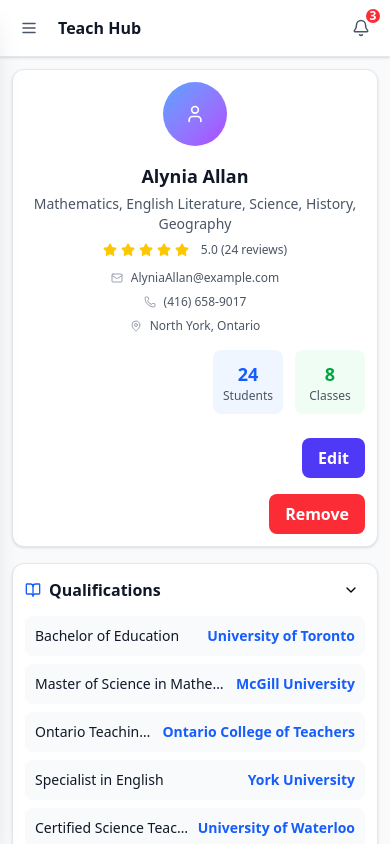
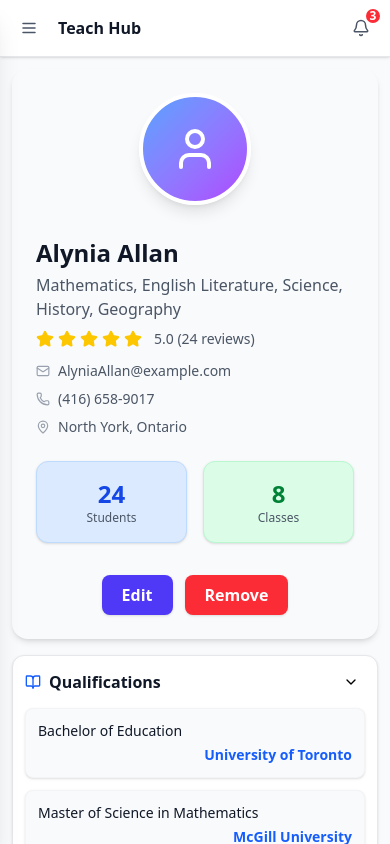
Before and after one commit to chaudhary64/teacher-management-system, a Next.js app: page /teacher/1 in a window 390 px wide. Shown: the top 844 px of the page. Built offline with nearby package versions, Linux system fonts and the light colour scheme.

Commit message:
style: Improve UI consistency and responsiveness in TeacherManagementInterface and EditTeacherPage

```diff
--- a/src/app/components/TeacherManagementInterface.tsx
+++ b/src/app/components/TeacherManagementInterface.tsx
@@ -172,7 +172,7 @@ const TeacherManagementInterface: React.FC<TeacherManagementInterfaceProps> = ({
     return (
       <div className="bg-white rounded-xl shadow-sm border border-gray-200">
         <div className="p-3 sm:p-4 lg:p-6">
-          <div className="flex items-center justify-between mb-4">
+          <div className="flex flex-col xs:flex-row xs:items-center xs:justify-between gap-2 mb-4">
             <h3 className="text-base sm:text-lg font-semibold text-gray-900 flex items-center">
               <Calendar
                 size={16}
@@ -180,19 +180,21 @@ const TeacherManagementInterface: React.FC<TeacherManagementInterfaceProps> = ({
               />
               Schedule Calendar
             </h3>
-            <div className="flex items-center space-x-2">
+            <div className="flex items-center justify-between w-full xs:w-auto gap-1 sm:gap-2">
               <button
                 onClick={() => navigateMonth(-1)}
-                className="p-2 hover:bg-gray-100 rounded-lg cursor-pointer"
+                className="p-2 hover:bg-gray-100 rounded-lg cursor-pointer flex-shrink-0"
+                aria-label="Previous Month"
               >
                 <ChevronLeft size={16} />
               </button>
-              <span className="text-sm font-medium min-w-[120px] text-center">
+              <span className="text-sm font-medium min-w-0 flex-1 text-center truncate">
                 {formatCalendarDate(currentDate)}
               </span>
               <button
                 onClick={() => navigateMonth(1)}
-                className="p-2 hover:bg-gray-100 rounded-lg cursor-pointer"
+                className="p-2 hover:bg-gray-100 rounded-lg cursor-pointer flex-shrink-0"
+                aria-label="Next Month"
               >
                 <ChevronRight size={16} />
               </button>
@@ -374,92 +376,101 @@ const TeacherManagementInterface: React.FC<TeacherManagementInterfaceProps> = ({
     router.push("/teachers");
   };
   return (
-    <div className="min-h-screen bg-gray-50">
+    <div className="min-h-screen">
       <ScheduleModal />
       <div className="flex flex-col min-h-screen">
         <main className="flex-1 p-3 sm:p-4 lg:p-6">
           <div className="space-y-4 sm:space-y-6">
-            <div className="bg-white rounded-xl shadow-sm border border-gray-200 p-3 sm:p-4 lg:p-6">
-              <div className="flex flex-col space-y-4 sm:space-y-0 sm:flex-row sm:items-start sm:space-x-4 lg:space-x-6">
-                <div className="flex-shrink-0 text-center sm:text-left">
-                  <div className="w-16 h-16 sm:w-20 sm:h-20 lg:w-24 lg:h-24 bg-gradient-to-br from-blue-400 to-purple-500 rounded-full flex items-center justify-center mx-auto sm:mx-0">
-                    <User
-                      size={20}
-                      className="text-white sm:w-6 sm:h-6 lg:w-8 lg:h-8"
-                    />
+            <div className="rounded-2xl shadow-md p-6 sm:p-8 lg:p-10">
+              <div className="flex flex-col md:flex-row md:items-center gap-8 md:gap-10">
+                {/* Avatar */}
+                <div className="flex-shrink-0 flex flex-col items-center md:items-start">
+                  <div className="w-28 h-28 md:w-32 md:h-32 bg-gradient-to-br from-blue-400 to-purple-500 rounded-full flex items-center justify-center shadow-lg border-4 border-white">
+                    <User size={48} className="text-white" />
                   </div>
                 </div>
-                <div className="flex-1 text-center sm:text-left min-w-0">
-                  <h2 className="text-lg sm:text-xl lg:text-2xl font-bold text-gray-900 mb-1 truncate">
+                {/* Info and Stats */}
+                <div className="flex-1 grid grid-cols-1 md:grid-cols-2 gap-6">
+                  {/* Main Info */}
+                  <div className="flex flex-col justify-center">
+                    <h2 className="text-2xl lg:text-3xl font-bold text-gray-900 mb-1 truncate">
                       {teacher.name}
                     </h2>
-                  <p className="text-gray-600 mb-2 text-sm sm:text-base">
+                    <p className="text-gray-600 mb-2 text-base lg:text-lg font-medium">
                       {Array.from(
                         new Set(teacher.detailedSchedule.map((s) => s.subject))
                       ).join(", ")}
                     </p>
-                  <div className="flex items-center justify-center sm:justify-start space-x-1 mb-3">
+                    <div className="flex items-center space-x-1 mb-3">
                       {[...Array(5)].map((_, i) => (
                         <Star
                           key={i}
-                        size={14}
+                          size={18}
                           className="text-yellow-400 fill-current"
                         />
                       ))}
-                    <span className="text-xs sm:text-sm text-gray-600 ml-2">
+                      <span className="text-sm text-gray-600 ml-2">
                         5.0 (24 reviews)
                       </span>
                     </div>
-                  <div className="space-y-2 sm:space-y-1 text-xs sm:text-sm">
-                    <div className="flex items-center justify-center sm:justify-start space-x-2 text-gray-600">
-                      <Mail size={12} className="text-gray-400 flex-shrink-0" />
+                    <div className="space-y-2 text-sm">
+                      <div className="flex items-center space-x-2 text-gray-600">
+                        <Mail
+                          size={14}
+                          className="text-gray-400 flex-shrink-0"
+                        />
                         <span className="truncate">{teacher.email}</span>
                       </div>
-                    <div className="flex items-center justify-center sm:justify-start space-x-2 text-gray-600">
+                      <div className="flex items-center space-x-2 text-gray-600">
                         <Phone
-                        size={12}
+                          size={14}
                           className="text-gray-400 flex-shrink-0"
                         />
                         <span className="truncate">{teacher.phone}</span>
                       </div>
-                    <div className="flex items-center justify-center sm:justify-start space-x-2 text-gray-600">
+                      <div className="flex items-center space-x-2 text-gray-600">
                         <MapPin
-                        size={12}
+                          size={14}
                           className="text-gray-400 flex-shrink-0"
                         />
                         <span className="truncate">{teacher.address.city}</span>
                       </div>
                     </div>
                   </div>
-                <div className="flex-shrink-0 flex flex-col items-end gap-2">
-                  <div className="grid grid-cols-2 gap-3 text-center">
-                    <div className="p-2.5 sm:p-3 bg-blue-50 rounded-lg">
-                      <div className="text-lg sm:text-xl font-bold text-blue-600">
+                  {/* Stats and Actions */}
+                  <div className="flex flex-col justify-between items-center md:items-end gap-4 h-full">
+                    <div className="flex flex-row md:flex-col gap-4 w-full md:w-auto">
+                      <div className="flex-1 p-4 bg-blue-100 rounded-xl text-center shadow-sm border border-blue-200">
+                        <div className="text-2xl font-bold text-blue-700">
                           24
                         </div>
                         <div className="text-xs text-gray-600">Students</div>
                       </div>
-                    <div className="p-2.5 sm:p-3 bg-green-50 rounded-lg">
-                      <div className="text-lg sm:text-xl font-bold text-green-600">
+                      <div className="flex-1 p-4 bg-green-100 rounded-xl text-center shadow-sm border border-green-200">
+                        <div className="text-2xl font-bold text-green-700">
                           {teacher.detailedSchedule.length}
                         </div>
                         <div className="text-xs text-gray-600">Classes</div>
                       </div>
                     </div>
+                    <div className="flex flex-row gap-3 mt-4 md:mt-6">
                       <button
-                    className="mt-4 px-4 py-2 bg-indigo-600 text-white rounded-lg font-semibold hover:bg-indigo-700 transition cursor-pointer"
+                        className="px-5 py-2 bg-indigo-600 text-white rounded-lg font-semibold hover:bg-indigo-700 transition shadow"
                         onClick={() => {
-                      if (router) router.push(`/teacher/edit/${teacher.id}`);
+                          if (router)
+                            router.push(`/teacher/edit/${teacher.id}`);
                         }}
                       >
                         Edit
                       </button>
                       <button
-                    className="mt-2 px-4 py-2 bg-red-500 text-white rounded-lg font-semibold hover:bg-red-600 transition cursor-pointer"
+                        className="px-5 py-2 bg-red-500 text-white rounded-lg font-semibold hover:bg-red-600 transition shadow"
                         onClick={handleDelete}
                       >
                         Remove
                       </button>
+                    </div>
+                  </div>
                 </div>
               </div>
             </div>
@@ -485,16 +496,16 @@ const TeacherManagementInterface: React.FC<TeacherManagementInterfaceProps> = ({
                   </button>
                 </div>
                 {expandedSections.qualifications && (
-                  <div className="grid grid-cols-1 gap-2 sm:gap-3">
+                  <div className="flex flex-col gap-3">
                     {teacher.qualifications.map((qual, index) => (
                       <div
                         key={index}
-                        className="flex items-center justify-between p-2.5 sm:p-3 bg-gray-50 rounded-lg"
+                        className="flex flex-col sm:flex-row sm:items-center justify-between gap-1 sm:gap-4 p-3 bg-gray-50 rounded-lg border border-gray-100 shadow-sm"
                       >
-                        <span className="font-medium text-gray-900 text-sm truncate pr-2">
+                        <span className="font-medium text-gray-900 text-sm truncate pr-2 block sm:flex-1">
                           {qual.name}
                         </span>
-                        <span className="text-sm font-semibold text-blue-600 flex-shrink-0">
+                        <span className="text-sm font-semibold text-blue-600 flex-shrink-0 text-right sm:text-left">
                           {qual.institute}
                         </span>
                       </div>
--- a/src/app/teacher/edit/[id]/page.tsx
+++ b/src/app/teacher/edit/[id]/page.tsx
@@ -119,9 +119,7 @@ const EditTeacherPage = () => {
     value: string
   ) => {
     const updated = form.qualifications.map((q, i) =>
-      i === index
-        ? { ...q, [field]: value }
-        : q
+      i === index ? { ...q, [field]: value } : q
     );
     setForm({ ...form, qualifications: updated });
   };
@@ -239,18 +237,75 @@ const EditTeacherPage = () => {
   }
 
   return (
-    <div className="min-h-screen bg-gradient-to-br from-slate-50 via-blue-50 to-indigo-100 p-4">
-      <div className="max-w-4xl mx-auto">
-        <div className="text-center mb-8">
-          <h1 className="text-4xl font-bold text-gray-900 mb-2">
+    <div className="min-h-screen bg-gradient-to-br from-slate-50 via-blue-50 to-indigo-100 p-2 sm:p-4">
+      <div className="max-w-full sm:max-w-4xl mx-auto">
+        <div className="text-center mb-6 sm:mb-8">
+          <h1 className="text-2xl sm:text-4xl font-bold text-gray-900 mb-2">
             Edit Teacher
           </h1>
-          <p className="text-gray-600">
+          <p className="text-gray-600 text-sm sm:text-base">
             Update the information for this teacher
           </p>
         </div>
-        <div className="mb-8">
-          <div className="flex justify-center items-center space-x-4">
+        <div className="mb-6 sm:mb-8">
+          {/* Mobile Steps: vertical, always visible, improved UI */}
+          <div className="sm:hidden flex flex-col items-center">
+            <div className="bg-white rounded-xl shadow border border-gray-200 px-4 py-3 w-full max-w-xs flex flex-col items-center relative">
+              {/* Vertical progress bar */}
+              <div
+                className="absolute left-6 top-6 bottom-6 w-1 bg-gray-200 z-0 rounded-full"
+                style={{
+                  height: steps.length > 1 ? "calc(100% - 2.5rem)" : "0",
+                }}
+              />
+              {steps.map((step, index) => (
+                <div
+                  key={step.number}
+                  className="flex items-center w-full relative z-10 mb-2 last:mb-0"
+                >
+                  <div className="flex flex-col items-center mr-3">
+                    <div
+                      className={`flex items-center justify-center w-9 h-9 rounded-full border-2 transition-all duration-300 ${
+                        currentStep >= step.number
+                          ? "bg-indigo-600 border-indigo-600 text-white"
+                          : "bg-white border-gray-300 text-gray-400"
+                      }`}
+                    >
+                      <step.icon className="w-5 h-5" />
+                    </div>
+                    {index < steps.length - 1 && (
+                      <div
+                        className="flex-1 w-0.5 bg-gray-200"
+                        style={{ height: "1.5rem" }}
+                      />
+                    )}
+                  </div>
+                  <div className="flex flex-col">
+                    <span
+                      className={`text-xs font-semibold ${
+                        currentStep >= step.number
+                          ? "text-indigo-600"
+                          : "text-gray-400"
+                      }`}
+                    >
+                      Step {step.number}
+                    </span>
+                    <span
+                      className={`text-xs ${
+                        currentStep >= step.number
+                          ? "text-gray-900"
+                          : "text-gray-400"
+                      }`}
+                    >
+                      {step.title}
+                    </span>
+                  </div>
+                </div>
+              ))}
+            </div>
+          </div>
+          {/* Desktop Steps: horizontal */}
+          <div className="hidden sm:flex justify-center items-center space-x-4">
             {steps.map((step, index) => (
               <div key={step.number} className="flex items-center">
                 <div
@@ -262,7 +317,7 @@ const EditTeacherPage = () => {
                 >
                   <step.icon className="w-6 h-6" />
                 </div>
-                <div className="ml-3 hidden sm:block">
+                <div className="ml-3">
                   <p
                     className={`text-sm font-medium ${
                       currentStep >= step.number
@@ -664,13 +719,13 @@ const EditTeacherPage = () => {
                 </div>
               )}
             </div>
-            <div className="bg-gray-50 px-8 py-6 border-t border-gray-200">
-              <div className="flex justify-between items-center">
+            <div className="bg-gray-50 px-3 py-3 sm:px-6 sm:py-4 border-t border-gray-200">
+              <div className="flex flex-col sm:flex-row justify-between items-stretch sm:items-center gap-2 sm:gap-0">
                 <button
                   type="button"
                   onClick={prevStep}
                   disabled={currentStep === 1}
-                  className={`px-6 py-3 rounded-xl font-medium transition-all duration-200 ${
+                  className={`w-full sm:w-auto px-3 sm:px-5 py-2 sm:py-2.5 rounded-lg sm:rounded-xl font-medium text-sm transition-all duration-200 ${
                     currentStep === 1
                       ? "bg-gray-200 text-gray-400 cursor-not-allowed"
                       : "bg-white text-gray-700 border border-gray-300 hover:bg-gray-50"
@@ -682,7 +737,7 @@ const EditTeacherPage = () => {
                   <button
                     type="button"
                     onClick={nextStep}
-                    className="px-6 py-3 bg-indigo-600 text-white rounded-xl font-medium hover:bg-indigo-700 transition-all duration-200"
+                    className="w-full sm:w-auto px-3 sm:px-5 py-2 sm:py-2.5 bg-indigo-600 text-white rounded-lg sm:rounded-xl font-medium text-sm hover:bg-indigo-700 transition-all duration-200"
                   >
                     Next Step
                   </button>
@@ -697,7 +752,7 @@ const EditTeacherPage = () => {
                         }) as unknown as React.FormEvent<HTMLFormElement>
                       )
                     }
-                    className="px-8 py-3 bg-green-600 text-white rounded-xl font-medium hover:bg-green-700 transition-all duration-200 flex items-center"
+                    className="w-full sm:w-auto px-4 sm:px-6 py-2 sm:py-2.5 bg-green-600 text-white rounded-lg sm:rounded-xl font-medium text-sm hover:bg-green-700 transition-all duration-200 flex items-center justify-center"
                   >
                     <UserPlusIcon className="w-5 h-5 mr-2" />
                     Save Changes
--- a/src/app/template.tsx
+++ b/src/app/template.tsx
@@ -130,7 +130,7 @@ const TeacherManagementInterface: React.FC<React.PropsWithChildren<object>> = ({
       {/* Mobile Sidebar Overlay */}
       {isSidebarOpen && isMobile && (
         <div
-          className="fixed inset-0 bg-black bg-opacity-50 z-40 cursor-pointer"
+          className="fixed inset-0 bg-black/25 backdrop-blur z-40 cursor-pointer"
           onClick={toggleSidebar}
         />
       )}
```
Also changed, not shown: src/app/page.tsx (+97 -41 lines). Lines whose indentation alone changed are shown as unchanged.
